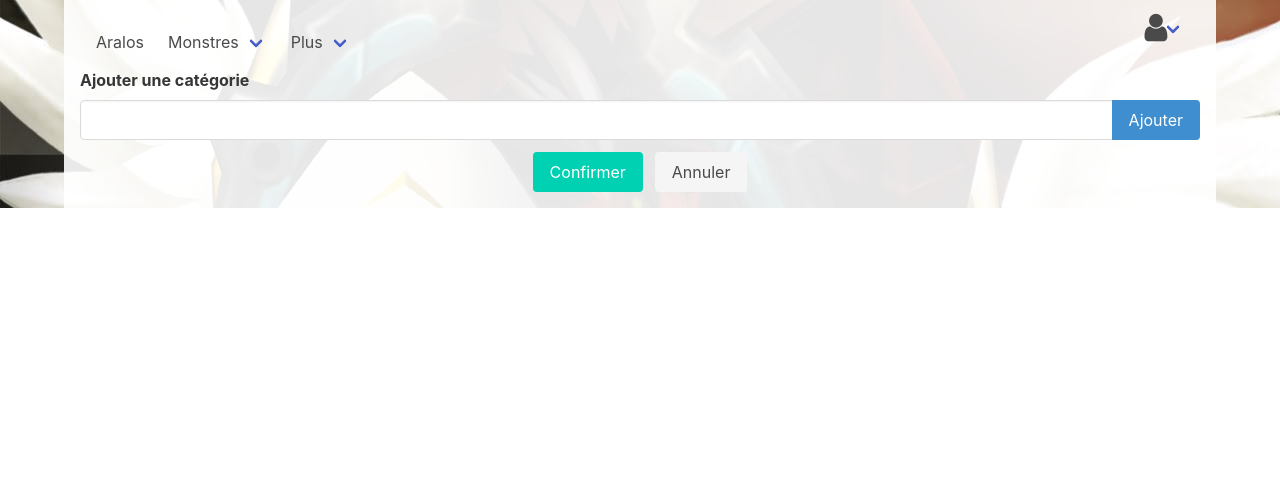
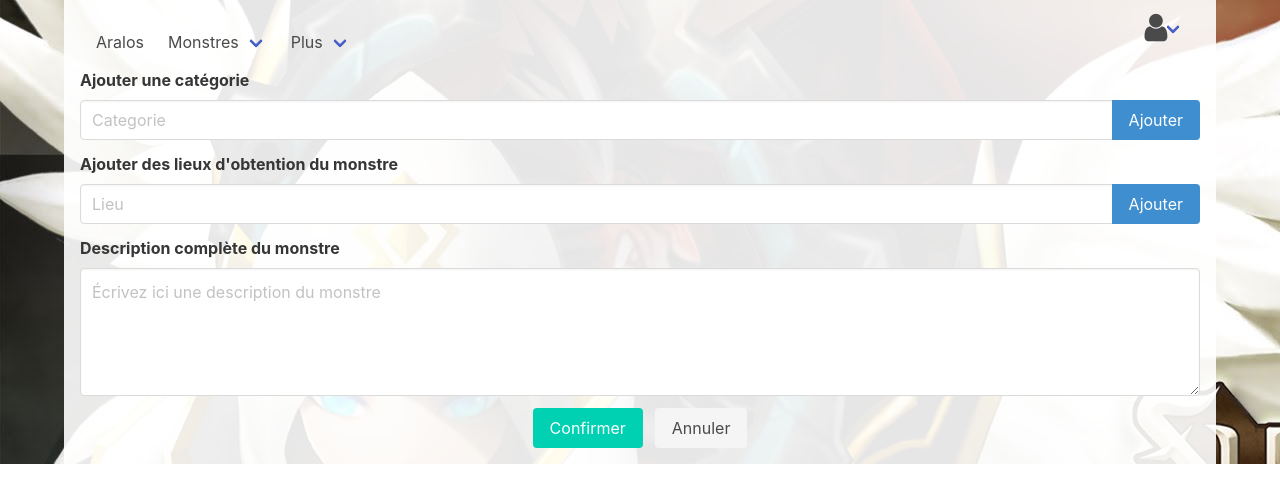
Before and after one commit to Smiley32/New-Aralos-Website, a PHP site: template views/monsters/createDescription.php in a window 1280 px wide. Shown: the top 503 px of the page. Run offline with PHP 8.4, Linux system fonts and the light colour scheme; the template is opened without the code that fills it, so the values that code supplies are empty; some libraries are stand-ins or nearby versions.

Commit message:
Legers ajouts

```diff
--- a/views/monsters/createDescription.php
+++ b/views/monsters/createDescription.php
@@ -17,7 +17,7 @@
 
     <div class="field has-addons">
         <p class="control is-expanded">
-            <input class="input" id="catToChange" oninput="searchCategorie(this)" type="text">
+            <input class="input" id="catToChange" oninput="searchCategorie(this)" type="text" placeholder="Categorie">
         </p>
         <p class="control">
             <a class="button is-info" onclick="addTag()">Ajouter</a>
@@ -29,6 +29,33 @@
 
     <div id="tagList" class="field is-grouped is-grouped-multiline">
 
+    </div>
+
+    <label class="label">Ajouter des lieux d'obtention du monstre</label>
+
+    <input type="text" name="places" id="inputPlaces" hidden />
+
+    <div class="field has-addons">
+        <p class="control is-expanded">
+            <input class="input" id="placeToChange" oninput="searchPlaces(this)" type="text" placeholder="Lieu">
+        </p>
+        <p class="control">
+            <a class="button is-info" onclick="addPlace()">Ajouter</a>
+        </p>
+    </div>
+    <div class="dropdown-content" id="dropdownPlace" style="display: none;">
+
+    </div>
+
+    <div id="placeList" class="field is-grouped is-grouped-multiline">
+
+    </div>
+
+    <div class="field">
+        <label class="label">Description complète du monstre</label>
+        <p class="control is-expanded">
+            <textarea name="desc" class="textarea" placeholder="Écrivez ici une description du monstre"></textarea>
+        </p>
     </div>
 
     <div class="field is-grouped is-grouped-centered">
```
